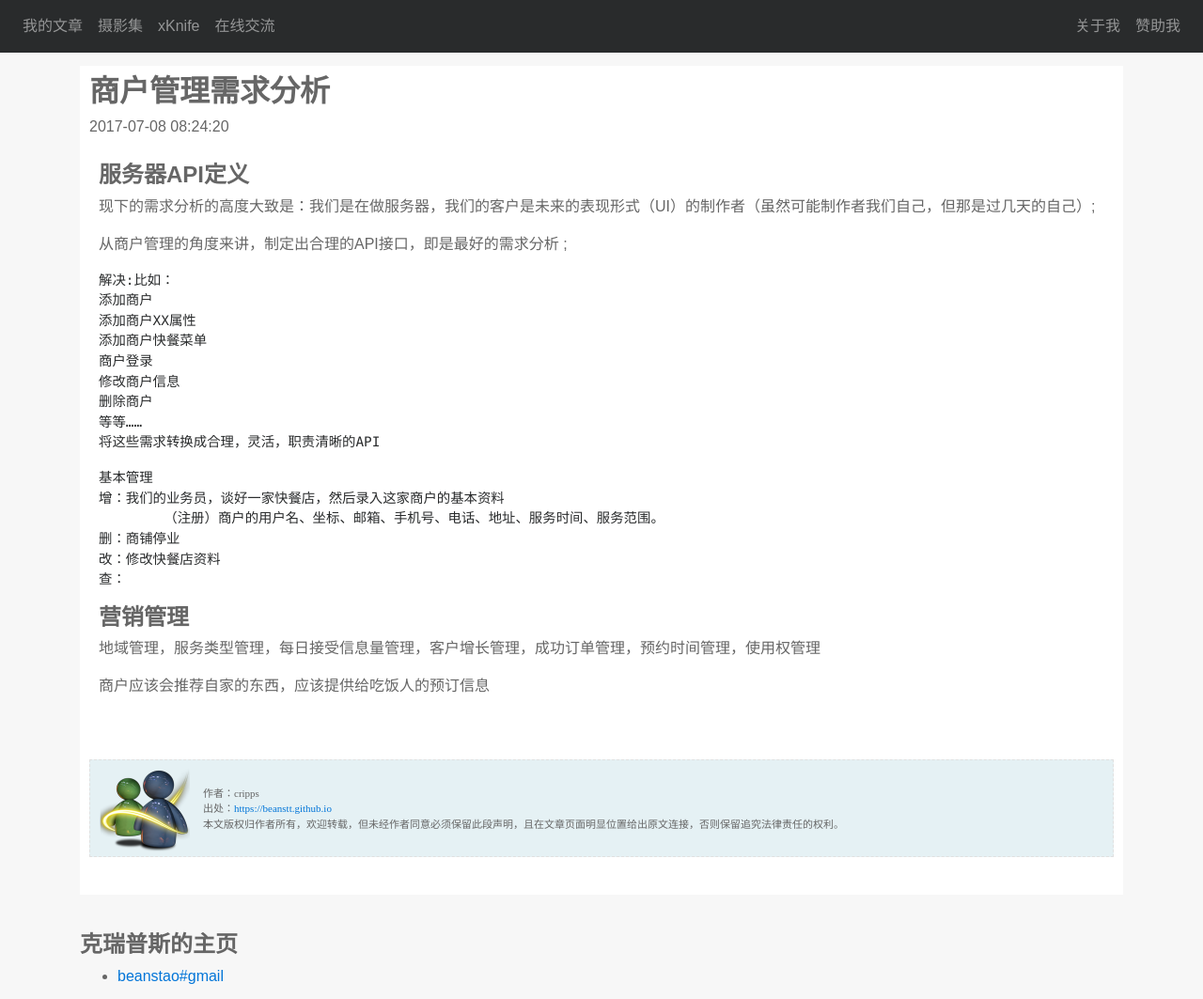
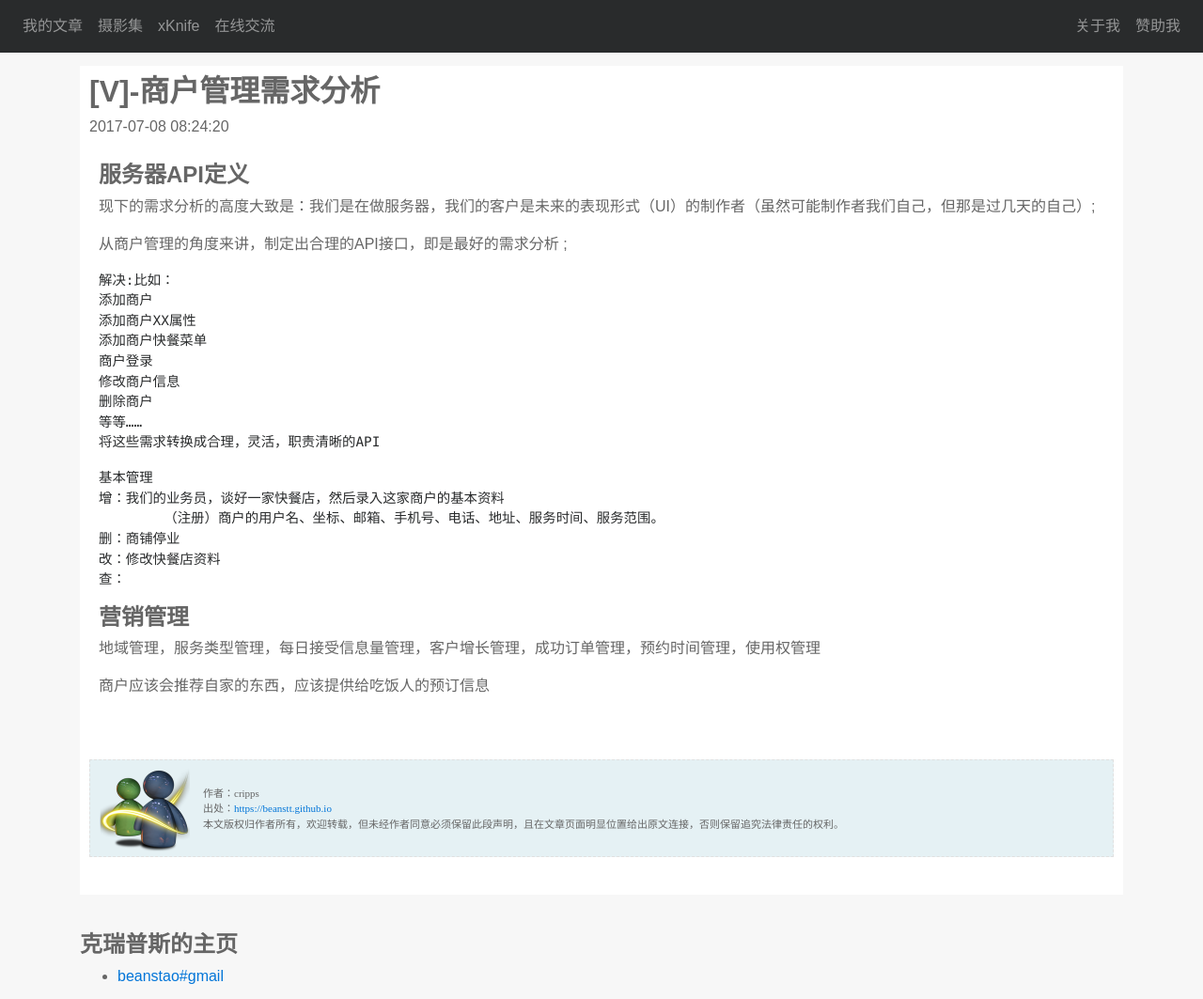
Before and after one commit to beanstt/beanstt.github.io, a Jekyll site: the page built from _posts/2013-10-01-v-Requirements analysis.markdown, in a window 1280 px wide and 1163 px high, cut to the strip 0-1063 px from the top of the window. Shown: the whole strip at 94% size. Built offline with Jekyll 4.4.1, drawn with Linux system fonts in a browser that asks for light colours; nearby versions of some CDN libraries.

```diff
--- a/_posts/2013-10-01-v-Requirements analysis.markdown
+++ b/_posts/2013-10-01-v-Requirements analysis.markdown
@@ -1,6 +1,6 @@
 ---
 layout: post
-title:  "商户管理需求分析"
+title:  "[V]-商户管理需求分析"
 date:   2017-07-08 16:24:20 +0800
 categories: vyouyue
 ---
```
